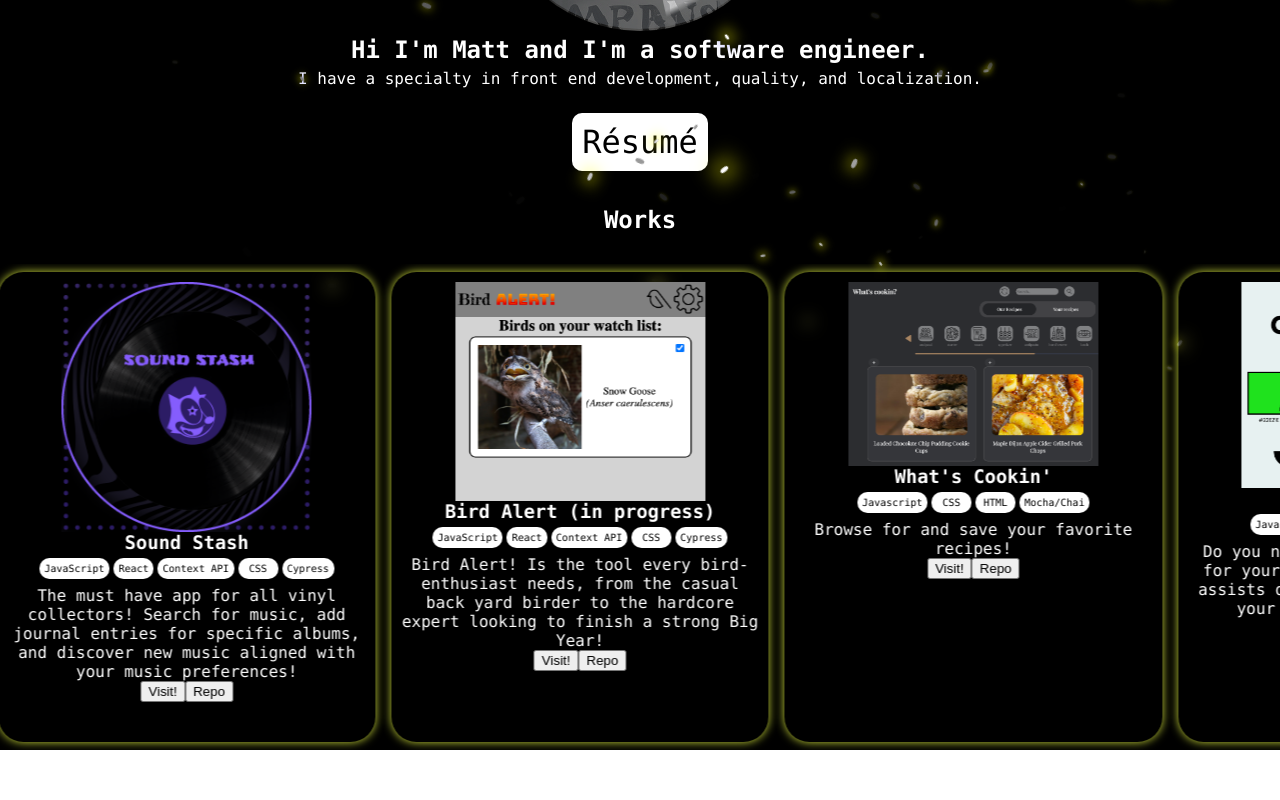
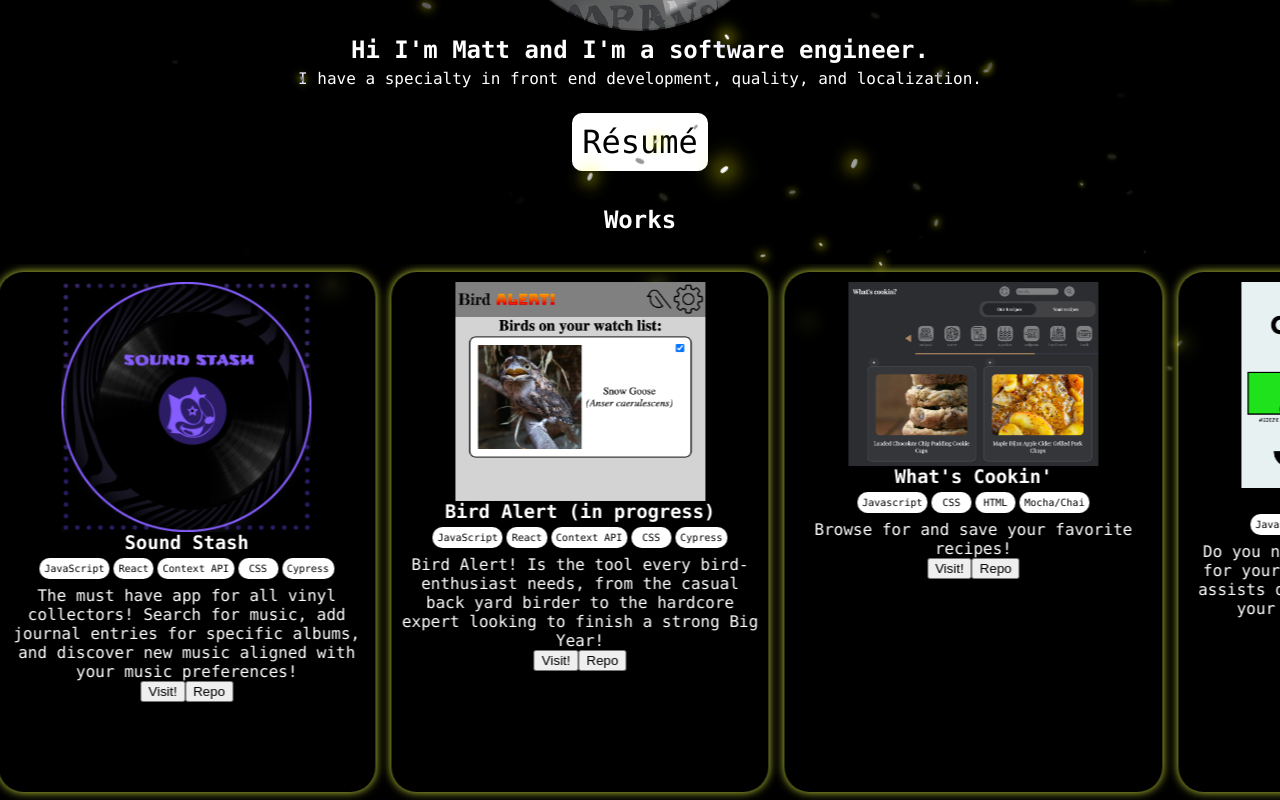
Before and after one commit to mbenfowler/portfolio, a React (Create React App) app: page / in a window 1280 px wide. Shown: the part 339-1139 px from the top of the page. Before the commit the page ends 1089 px from the top, so only its background shows below. Built offline with nearby package versions, Linux system fonts and the light colour scheme; a web font is replaced by a local one.

Commit message:
Set Card max-width

```diff
--- a/src/components/Card/Card.scss
+++ b/src/components/Card/Card.scss
@@ -1,5 +1,6 @@
 .card {
-    height: 450px;
+    height: 500px;
+    max-width: 500px;
     display: flex;
     flex-direction: column;
     align-items: center;
```
